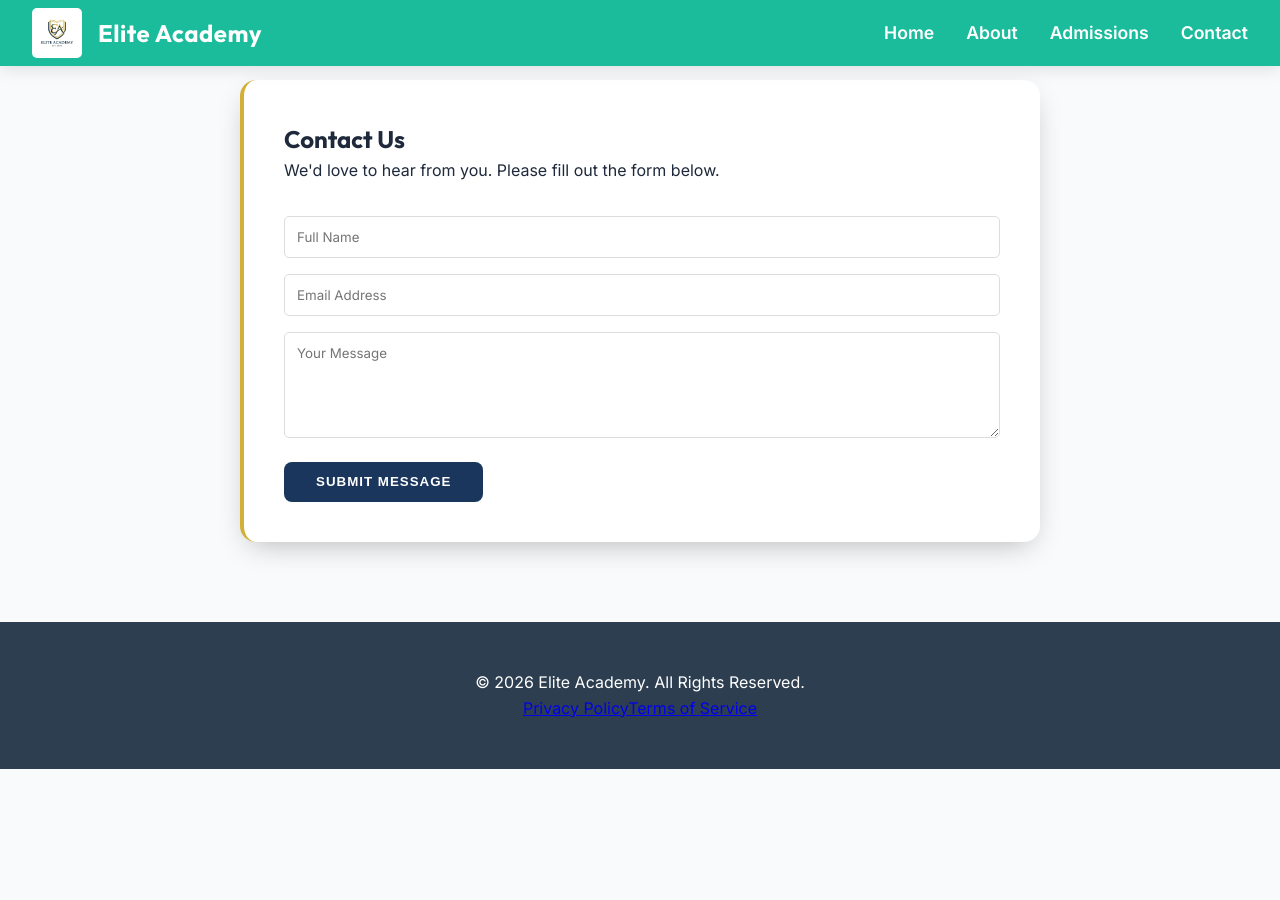
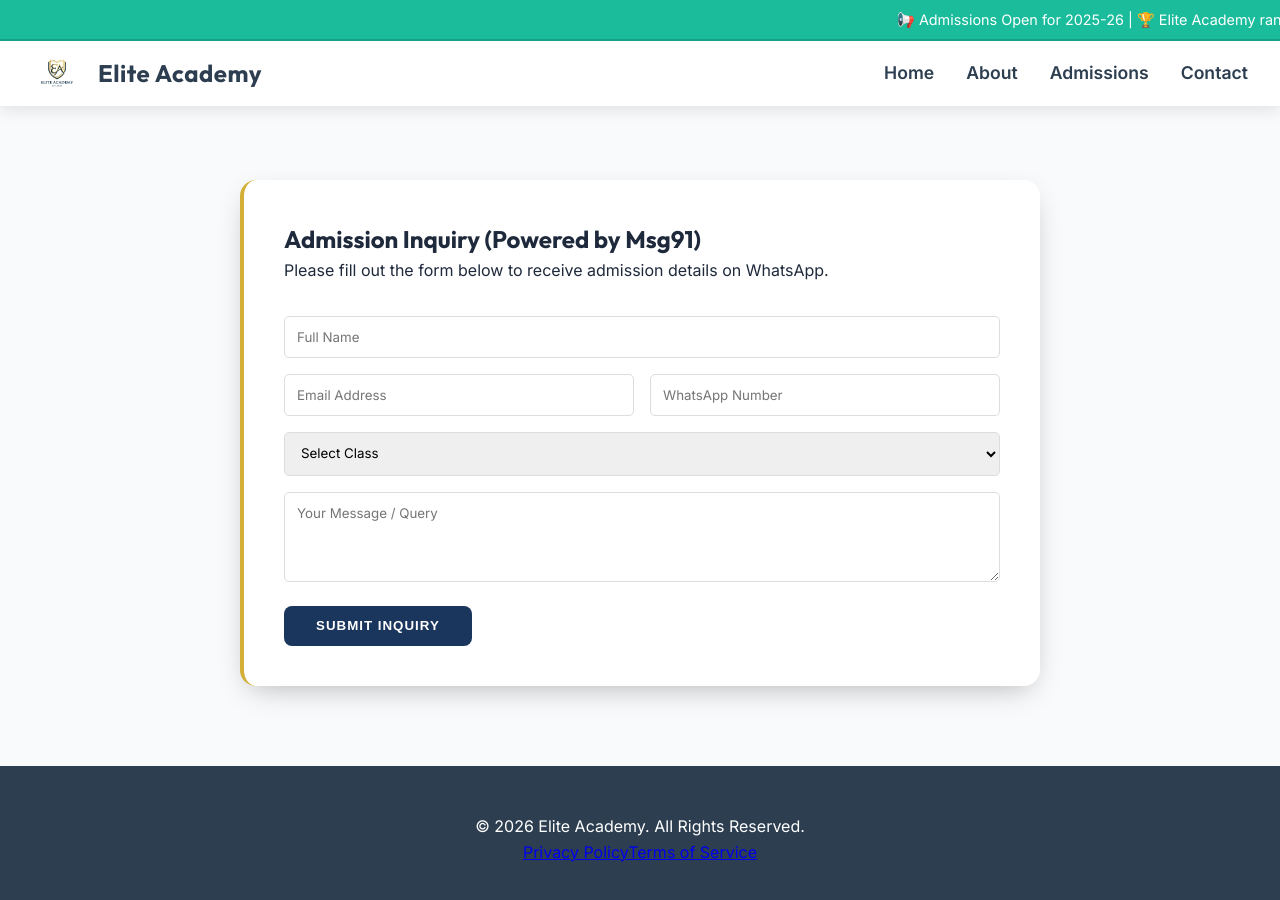
Before and after one commit to RubyGupta-tech/school-website, a React (Vite) app in the folder school-website/: page /contact in a window 1280 px wide. Shown: the top 900 px of the page. Before the commit the page ends 800 px from the top, so only its background shows below. Built offline with nearby package versions, Linux system fonts and the light colour scheme.

Commit message:
Enhance website with Carmel-style features and Msg91 integration

```diff
--- a/school-website/src/App.css
+++ b/school-website/src/App.css
@@ -1,12 +1,40 @@
-.navbar {
+/* Marquee Styles */
+.marquee-container {
+  background: #1ABC9C;
+  color: white;
+  padding: 8px 0;
+  overflow: hidden;
+  white-space: nowrap;
+  font-size: 0.9rem;
+  font-weight: 500;
+  border-bottom: 2px solid #16a085;
   position: fixed;
   top: 0;
   left: 0;
   right: 0;
+  z-index: 1001;
+}
+
+.marquee-text {
+  display: inline-block;
+  padding-left: 100%;
+  animation: marquee 30s linear infinite;
+}
+
+@keyframes marquee {
+  0% { transform: translateX(0); }
+  100% { transform: translateX(-100%); }
+}
+
+.navbar {
+  position: fixed;
+  top: 40px; /* Below marquee */
+  left: 0;
+  right: 0;
   z-index: 1000;
-  background: #1ABC9C;
+  background: white;
   padding: 0.5rem 2rem;
-  color: white;
+  color: #2c3e50;
   display: flex;
   justify-content: space-between;
   align-items: center;
@@ -17,7 +45,7 @@
   display: flex;
   align-items: center;
   text-decoration: none;
-  color: white;
+  color: #2c3e50;
   gap: 1rem;
 }
 
@@ -42,7 +70,7 @@
 }
 
 .navbar a {
-  color: white;
+  color: #2c3e50;
   text-decoration: none;
   font-weight: 600;
   font-size: 1.1rem;
@@ -57,7 +85,7 @@
   height: 2px;
   bottom: -4px;
   left: 0;
-  background-color: white;
+  background-color: #1ABC9C;
   transition: width 0.3s ease;
 }
 
@@ -68,6 +96,7 @@
 .hero {
   position: relative;
   height: 80vh;
+  margin-top: 80px; /* Space for marquee + navbar */
   background: linear-gradient(rgba(0,0,0,0.5), rgba(0,0,0,0.5)), url('/hero-bg.png');
   background-size: cover;
   background-position: center;
@@ -263,4 +292,84 @@
 }
 
 .news-card:nth-child(2) { animation-delay: 0.2s; }
-.news-card:nth-child(3) { animation-delay: 0.4s; }
+.admission-steps {
+  display: grid;
+  grid-template-columns: repeat(auto-fit, minmax(250px, 1fr));
+  gap: 2rem;
+  margin-top: 2rem;
+}
+
+.step-card {
+  padding: 2.5rem;
+  background: white;
+  border-bottom: 5px solid var(--primary-color);
+  transition: all 0.3s ease;
+}
+
+.step-card:hover {
+  border-bottom-color: var(--accent-color);
+  transform: translateY(-10px);
+}
+
+.step-icon {
+  font-size: 3rem;
+  margin-bottom: 1rem;
+  display: block;
+}
+
+/* Gallery Styles */
+.gallery-grid {
+  display: grid;
+  grid-template-columns: repeat(auto-fill, minmax(300px, 1fr));
+  gap: 1.5rem;
+  margin-top: 2rem;
+}
+
+.gallery-item {
+  position: relative;
+  height: 250px;
+  border-radius: 15px;
+  overflow: hidden;
+  box-shadow: 0 5px 15px rgba(0,0,0,0.1);
+}
+
+.gallery-item img {
+  width: 100%;
+  height: 100%;
+  object-fit: cover;
+  transition: transform 0.5s ease;
+}
+
+.gallery-overlay {
+  position: absolute;
+  top: 0;
+  left: 0;
+  width: 100%;
+  height: 100%;
+  background: rgba(26, 188, 156, 0.8);
+  display: flex;
+  align-items: center;
+  justify-content: center;
+  opacity: 0;
+  transition: opacity 0.3s ease;
+}
+
+.gallery-overlay span {
+  color: white;
+  font-weight: 700;
+  font-size: 1.2rem;
+}
+
+.gallery-item:hover img {
+  transform: scale(1.1);
+}
+
+.gallery-item:hover .gallery-overlay {
+  opacity: 1;
+}
+
+@media (max-width: 768px) {
+  .hero-content h1 { font-size: 2.5rem; }
+  .navbar { top: 40px; padding: 0.5rem 1rem; }
+  .navbar-brand { font-size: 1.2rem; }
+}
--- /dev/null
+++ b/school-website/src/components/Gallery.jsx
@@ -0,0 +1,35 @@
+function Gallery() {
+  const images = [
+    { url: "https://images.unsplash.com/photo-1546410531-bb4caa6b424d?auto=format&fit=crop&q=80&w=400", title: "Annual Day" },
+    { url: "https://images.unsplash.com/photo-1577412647305-991150c7d163?auto=format&fit=crop&q=80&w=400", title: "Science Fair" },
+    { url: "https://images.unsplash.com/photo-1509062522246-3755907927d7?auto=format&fit=crop&q=80&w=400", title: "Sports Meet" },
+    { url: "https://images.unsplash.com/photo-1523050335456-c6bb74b67b8a?auto=format&fit=crop&q=80&w=400", title: "Classroom Activities" },
+    { url: "https://images.unsplash.com/photo-1511632765486-a01980e01a18?auto=format&fit=crop&q=80&w=400", title: "Music Concert" },
+    { url: "https://images.unsplash.com/photo-1491438590914-bc09fcaaf77a?auto=format&fit=crop&q=80&w=400", title: "Graduation" }
+  ];
+
+  return (
+    <section className="gallery-section section">
+      <div className="container">
+        <div className="section-header">
+          <span className="subtitle">Life at Academy</span>
+          <h2>School Gallery</h2>
+          <div className="divider" style={{ margin: '0 auto' }}></div>
+        </div>
+
+        <div className="gallery-grid">
+          {images.map((img, index) => (
+            <div key={index} className="gallery-item">
+              <img src={img.url} alt={img.title} />
+              <div className="gallery-overlay">
+                <span>{img.title}</span>
+              </div>
+            </div>
+          ))}
+        </div>
+      </div>
+    </section>
+  );
+}
+
+export default Gallery;
--- a/school-website/src/components/Navbar.jsx
+++ b/school-website/src/components/Navbar.jsx
@@ -2,6 +2,12 @@ import { Link } from "react-router-dom";
 
 function Navbar() {
   return (
+    <>
+      <div className="marquee-container">
+        <div className="marquee-text">
+          📢 Admissions Open for 2025-26 | 🏆 Elite Academy ranks #1 in Regional Sports Meet | 📅 Annual Function on April 15th
+        </div>
+      </div>
       <header className="navbar">
         <div className="navbar-left">
           <Link to="/" className="navbar-logo-link">
@@ -16,6 +22,7 @@ function Navbar() {
           <Link to="/contact">Contact</Link>
         </nav>
       </header>
+    </>
   );
 }
 
--- /dev/null
+++ b/school-website/src/components/Principal.css
@@ -0,0 +1,82 @@
+.principal-section {
+  padding: 80px 5%;
+  background: #f8f9fa;
+}
+
+.principal-content {
+  display: flex;
+  align-items: center;
+  gap: 60px;
+  max-width: 1200px;
+  margin: 0 auto;
+}
+
+.principal-image {
+  flex: 1;
+  position: relative;
+  border-radius: 20px;
+  overflow: hidden;
+  box-shadow: 20px 20px 60px #d9d9d9, -20px -20px 60px #ffffff;
+}
+
+.principal-image img {
+  width: 100%;
+  display: block;
+}
+
+.principal-text {
+  flex: 1.2;
+}
+
+.subtitle {
+  color: var(--secondary-color);
+  font-weight: 600;
+  text-transform: uppercase;
+  letter-spacing: 2px;
+  font-size: 0.9rem;
+}
+
+.principal-text h2 {
+  font-size: 2.5rem;
+  color: var(--primary-color);
+  margin: 10px 0;
+}
+
+.divider {
+  width: 60px;
+  height: 4px;
+  background: var(--accent-color);
+  margin-bottom: 30px;
+}
+
+.principal-text p {
+  font-size: 1.1rem;
+  line-height: 1.8;
+  color: #555;
+  font-style: italic;
+  margin-bottom: 25px;
+}
+
+.principal-name {
+  font-size: 1.4rem;
+  font-weight: 700;
+  color: var(--primary-color);
+  margin-bottom: 0 !important;
+  font-style: normal !important;
+}
+
+.principal-title {
+  color: var(--secondary-color);
+  font-weight: 500;
+  font-style: normal !important;
+}
+
+@media (max-width: 968px) {
+  .principal-content {
+    flex-direction: column;
+    text-align: center;
+  }
+  .divider {
+    margin: 0 auto 30px;
+  }
+}
--- /dev/null
+++ b/school-website/src/components/Principal.jsx
@@ -0,0 +1,30 @@
+import "./Principal.css";
+
+function Principal() {
+  return (
+    <section className="principal-section">
+      <div className="container">
+        <div className="principal-content">
+          <div className="principal-image">
+            <img src="https://images.unsplash.com/photo-1544717297-fa154da09f5b?auto=format&fit=crop&q=80&w=400" alt="Principal" />
+            <div className="image-overlay"></div>
+          </div>
+          <div className="principal-text">
+            <span className="subtitle">Leader's Perspective</span>
+            <h2>Message from the Principal</h2>
+            <div className="divider"></div>
+            <p>
+              "At Elite Academy, we believe that education is not just about acquiring knowledge but about building
+              character and fostering a spirit of inquiry. Our mission is to provide an environment where every
+              child feels valued and inspired to reach their full potential."
+            </p>
+            <p className="principal-name">Dr. Sarah Johnson</p>
+            <p className="principal-title">Principal, Elite Academy</p>
+          </div>
+        </div>
+      </div>
+    </section>
+  );
+}
+
+export default Principal;
--- a/school-website/src/pages/Contact.jsx
+++ b/school-website/src/pages/Contact.jsx
@@ -1,19 +1,35 @@
 import { useState } from "react";
 
 function Contact() {
-  const [form, setForm] = useState({ name: "", email: "", message: "" });
+  const [form, setForm] = useState({
+    name: "",
+    email: "",
+    whatsapp: "",
+    studentClass: "",
+    message: ""
+  });
+  const [loading, setLoading] = useState(false);
 
-  const handleSubmit = (e) => {
+  const handleSubmit = async (e) => {
     e.preventDefault();
-    alert("Form submitted!");
-    console.log("Form data:", form);
+    setLoading(true);
+
+    // MSG91 API Integration Placeholder
+    // In a real scenario, you would call your backend endpoint
+    // that securely uses the MSG91 AUTH_KEY.
+    console.log("Sending data to Msg91:", form);
+
+    setTimeout(() => {
+      setLoading(false);
+      alert("Inquiry Sent Successfully! We will contact you on WhatsApp soon.");
+    }, 1500);
   };
 
   return (
-    <div className="container section">
+    <div className="container section" style={{ marginTop: '100px' }}>
       <div className="contact-card card">
-        <h2>Contact Us</h2>
-        <p>We'd love to hear from you. Please fill out the form below.</p>
+        <h2>Admission Inquiry (Powered by Msg91)</h2>
+        <p>Please fill out the form below to receive admission details on WhatsApp.</p>
 
         <form onSubmit={handleSubmit} className="contact-form">
           <div className="form-group">
@@ -22,30 +38,60 @@ function Contact() {
               placeholder="Full Name"
               required
               className="form-control"
+              value={form.name}
               onChange={(e) => setForm({...form, name: e.target.value})}
             />
           </div>
 
-          <div className="form-group">
+          <div className="form-group" style={{ display: 'flex', gap: '1rem' }}>
             <input
               type="email"
               placeholder="Email Address"
               required
               className="form-control"
+              value={form.email}
               onChange={(e) => setForm({...form, email: e.target.value})}
+            />
+            <input
+              type="text"
+              placeholder="WhatsApp Number"
+              required
+              className="form-control"
+              value={form.whatsapp}
+              onChange={(e) => setForm({...form, whatsapp: e.target.value})}
             />
           </div>
 
           <div className="form-group">
+            <select
+              className="form-control"
+              required
+              value={form.studentClass}
+              onChange={(e) => setForm({...form, studentClass: e.target.value})}
+            >
+              <option value="">Select Class</option>
+              <option value="Nursery">Nursery</option>
+              <option value="LKG">LKG</option>
+              <option value="UKG">UKG</option>
+              <option value="Class 1">Class 1</option>
+              <option value="Class 2">Class 2</option>
+              <option value="Other">Other</option>
+            </select>
+          </div>
+
+          <div className="form-group">
             <textarea
-              placeholder="Your Message"
-              rows="5"
+              placeholder="Your Message / Query"
+              rows="4"
               className="form-control"
+              value={form.message}
               onChange={(e) => setForm({...form, message: e.target.value})}
             ></textarea>
           </div>
 
-          <button type="submit" className="btn btn-primary">Submit Message</button>
+          <button type="submit" className="btn btn-primary" disabled={loading}>
+            {loading ? "Sending..." : "Submit Inquiry"}
+          </button>
         </form>
       </div>
     </div>
--- a/school-website/src/pages/Home.jsx
+++ b/school-website/src/pages/Home.jsx
@@ -1,12 +1,16 @@
 import Hero from "../components/Hero";
 import Features from "../components/Features";
 import News from "../components/News";
+import Principal from "../components/Principal";
+import Gallery from "../components/Gallery";
 
 function Home() {
   return (
     <div className="page-home">
       <Hero />
+      <Principal />
       <Features />
+      <Gallery />
       <News />
     </div>
   );
```
Also changed, not shown: school-website/src/pages/Admissions.jsx (+36 -10 lines). Lines whose indentation alone changed are shown as unchanged.
